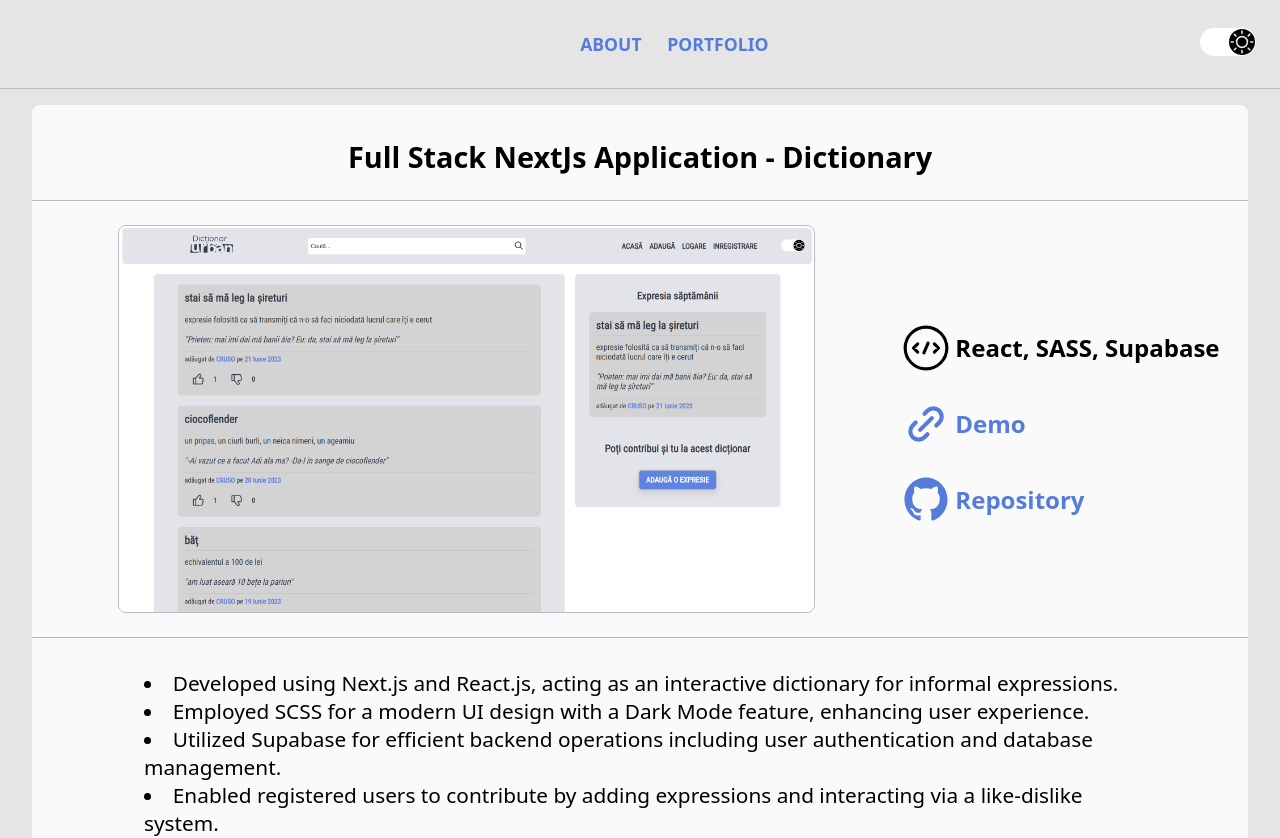
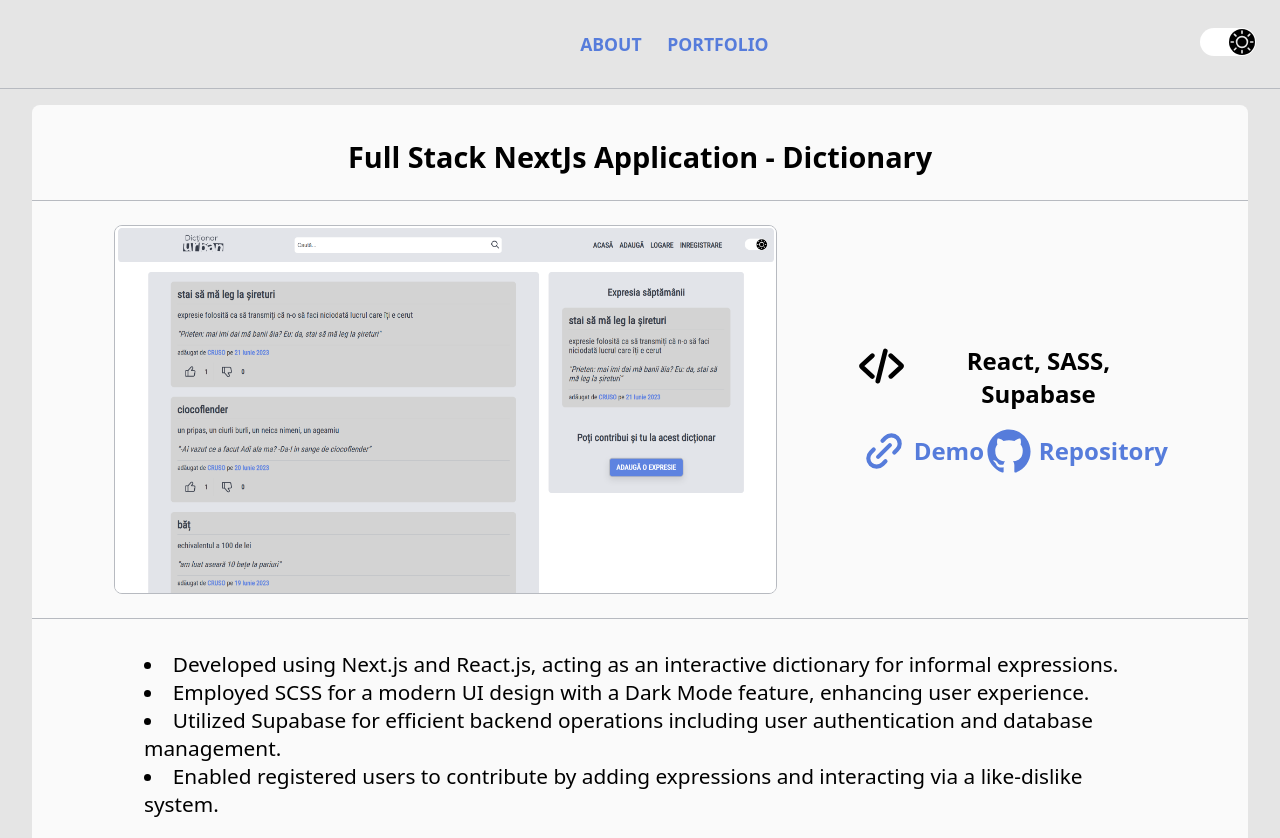
Before and after one commit to ioancruso/portfolio, a Next.js app: page /projects in a window 1280 px wide. Shown: the top 838 px of the page. Built offline with nearby package versions, Linux system fonts and the light colour scheme.

Commit message:
some layout update

```diff
--- a/components/content/ProjectCard.js
+++ b/components/content/ProjectCard.js
@@ -54,10 +54,11 @@ function ProjectCard(props) {
                     onLoad={handleImageLoad}
                 />
                 <div className={styles.details}>
-                    <div className={styles.category}>
-                        <Technologies width={50} height={50}/>
-                        <div><span>{about.technologies}</span></div>
-                    </div>
+                    <a className={styles.category}>
+                        <Technologies width={46} height={46}/>
+                        <div>{about.technologies}</div>
+                    </a>
+                    <div>
                         <a href={about.demo} target="_blank" className={`${styles.category} ${styles.link}`}>
                             <Demo width={50} height={50}/>
                             <div>Demo</div>
@@ -66,6 +67,7 @@ function ProjectCard(props) {
                             <Github width={50} height={50}/>
                             <div>Repository</div>
                         </a>
+                    </div>
                 </div>
             </div>
             <div className={styles.about}>
--- a/styles/content/components/aboutme.module.scss
+++ b/styles/content/components/aboutme.module.scss
@@ -2,11 +2,11 @@
 
 .svgColorFill {
     fill: var(--button-color);
-    transition: stroke 0.3s;
+    transition: stroke;
 }
 .svgColorStroke {
     stroke: var(--button-color);
-    transition: stroke 0.3s;
+    transition: stroke;
 }
 
 // Page
--- a/styles/content/components/projectcard.module.scss
+++ b/styles/content/components/projectcard.module.scss
@@ -9,9 +9,9 @@
     transition: stroke 0.3s;
 }
 
-.svgColorStroke2 {
-    stroke: var(--text-color);
-    transition: stroke 0.3s;
+.svgColorFill2 {
+    fill: var(--text-color);
+    transition: stroke 1s;
 }
 
 .projectCard {
@@ -38,12 +38,10 @@
     grid-row: 2/3;
     margin-inline: auto;
     row-gap: 1.5rem;
-    white-space: nowrap;
     padding-block: 1.5rem;
     border-block-end: 1px solid var(--fourth-color);
     @media screen and (min-width: 1136px) {
         grid-template-columns: 1fr 0.4fr;
-        row-gap: 0;
     }
 }
 .image {
@@ -67,11 +65,11 @@
     grid-column: 1/2;
     margin-block: auto;
     display: flex;
-    flex-direction: row;
-    gap: 2rem;
+    flex-direction: column;
+    gap: 1.5rem;
     grid-template-rows: 1fr 1fr;
     grid-template-columns: 1fr 1fr;
-    margin-inline: auto;
+    margin-inline: 1rem;
     @media screen and (min-width: 1136px) {
         grid-row: 1/2;
         grid-column: 2/3;
@@ -80,6 +78,11 @@
         margin-inline: unset;
         grid-template-rows: 1fr 1fr 1fr;
         grid-template-columns: 1fr;
+        padding-inline-end: 5rem;
+    }
+    div {
+        display: flex;
+        flex-direction: row;
     }
 }
 .about {
@@ -96,9 +99,9 @@
     all: unset;
     display: flex;
     flex-direction: column;
-    margin-block-start: 0.6rem;
+    margin-block: auto;
+    margin-inline: auto;
     font-size: 1.2rem;
-    margin-inline-end: 1rem;
     svg {
         margin-inline: auto;
     }
--- a/svgs/technologies.js
+++ b/svgs/technologies.js
@@ -3,27 +3,16 @@ import styles from '../styles/content/components/projectcard.module.scss'
 const Technologies = (props) => (
     <svg
         xmlns="http://www.w3.org/2000/svg"
-        width={35}
-        height={35}
+        width={800}
+        height={800}
         fill="none"
         viewBox="0 0 24 24"
         {...props}
     >
-        <g
-            stroke="#292D32"
-            strokeLinecap="round"
-            strokeLinejoin="round"
-            strokeMiterlimit={10}
-            strokeWidth={1.5}
-            className={styles.svgColorStroke2}
-        >
-            <path
-                d="m8 10-2 2 2 2M16 10l2 2-2 2"
-            />
-            <path
-                d="M12 22c5.523 0 10-4.477 10-10S17.523 2 12 2 2 6.477 2 12s4.477 10 10 10ZM13 9.67l-2 4.66"
-            />
-        </g>
+        <path
+            className={styles.svgColorFill2}
+            d="M7.905 6.921a1.25 1.25 0 1 0-1.69-1.842l1.69 1.842Zm-6.443 4.21.845.922-.845-.922Zm0 .738.845-.922-.845.922Zm4.753 6.052a1.25 1.25 0 1 0 1.69-1.842l-1.69 1.842Zm0-12.842L.617 10.21l1.69 1.843L7.905 6.92 6.215 5.08ZM.617 12.79l5.598 5.131 1.69-1.842-5.598-5.132-1.69 1.843Zm0-2.58a1.75 1.75 0 0 0 0 2.58l1.69-1.843a.75.75 0 0 1 0 1.106L.617 10.21ZM16.056 16.079a1.25 1.25 0 0 0 1.689 1.842l-1.69-1.842Zm6.442-4.21-.844-.922.844.922Zm0-.738-.844.922.844-.922ZM17.745 5.08a1.25 1.25 0 1 0-1.69 1.842l1.69-1.842Zm0 12.842 5.598-5.131-1.69-1.843-5.597 5.132 1.689 1.842Zm5.598-7.711-5.598-5.131-1.69 1.842 5.599 5.132 1.689-1.843Zm0 2.58a1.75 1.75 0 0 0 0-2.58l-1.69 1.843a.75.75 0 0 1 0-1.106l1.69 1.843ZM15.213 3.803a1.25 1.25 0 0 0-2.426-.606l2.426.606ZM8.787 19.197a1.25 1.25 0 0 0 2.426.606l-2.426-.606Zm4-16-4 16 2.426.606 4-16-2.426-.606Z"
+        />
     </svg>
 )
 export default Technologies
```
Also changed, not shown: svgs/demo.js (indentation only). Lines whose indentation alone changed are shown as unchanged.
